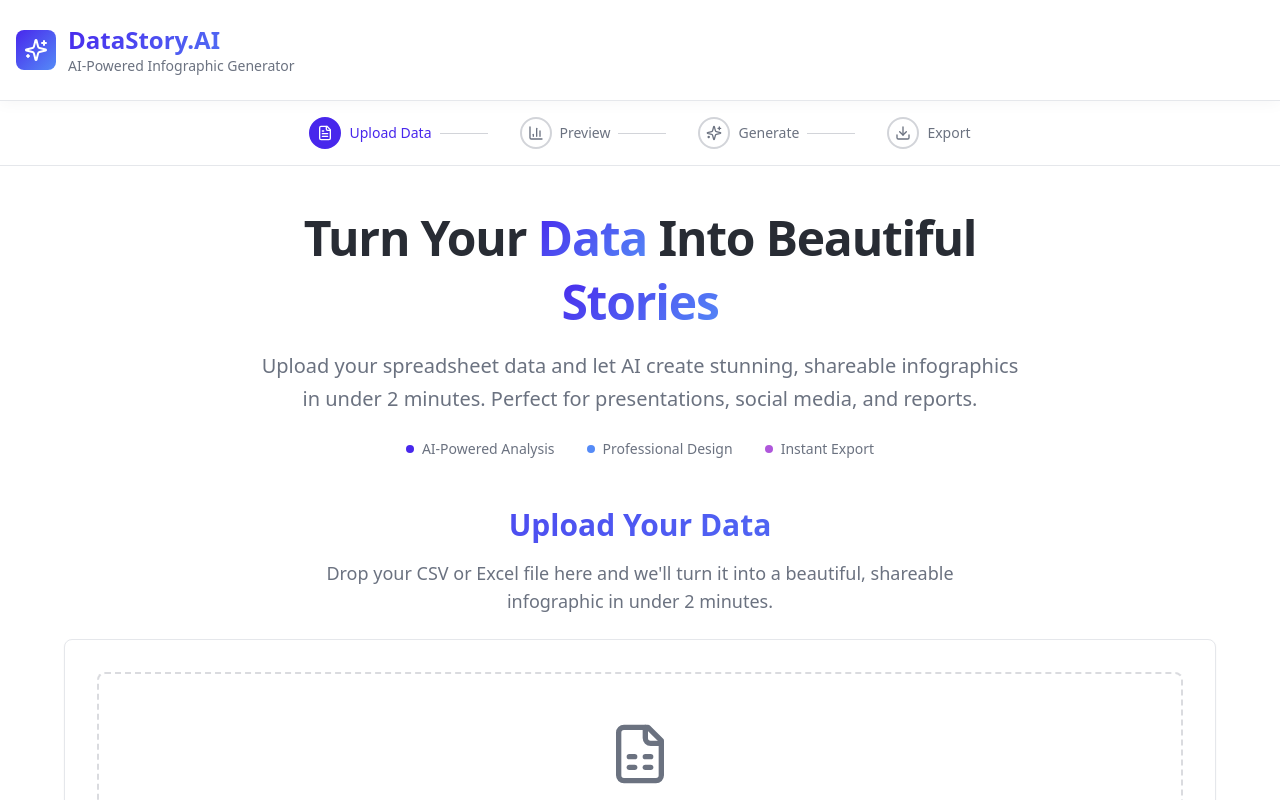
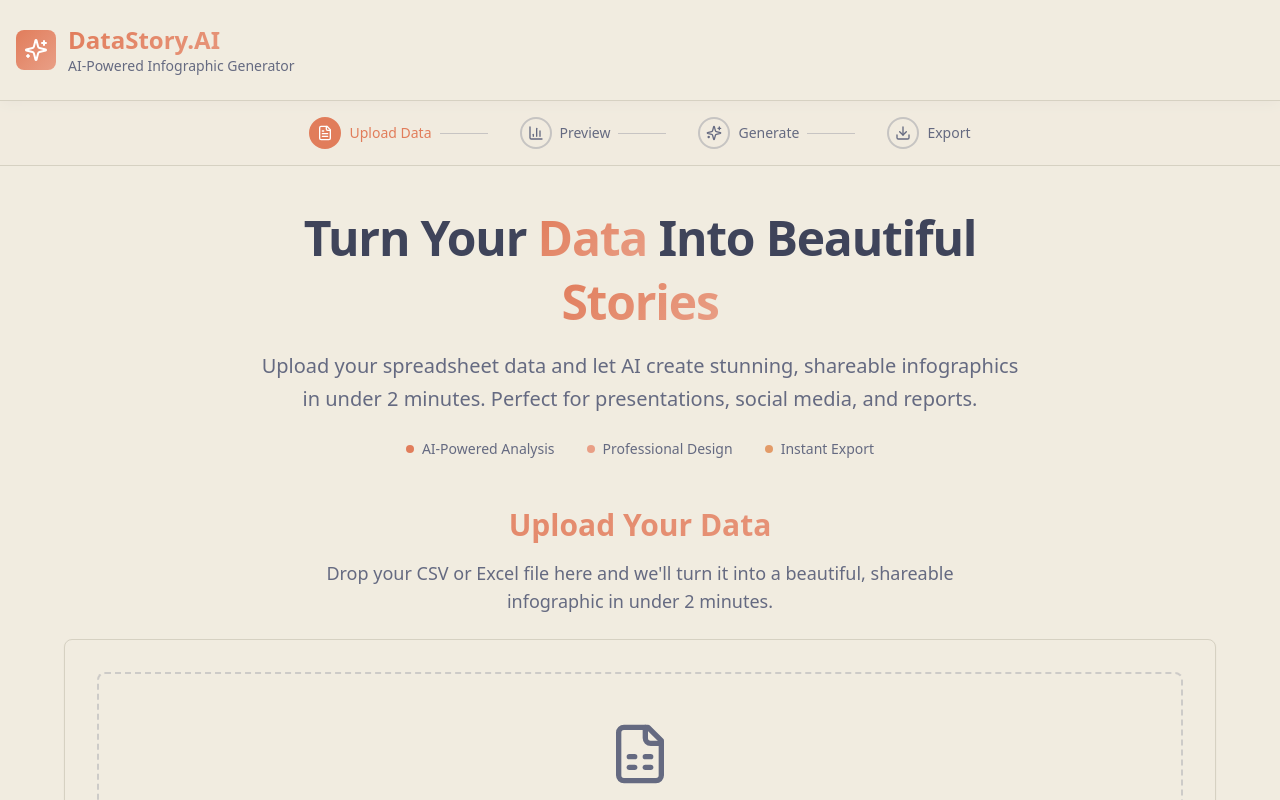
Before and after one commit to BajpaiTech/insight-art-ai, a React (Vite) app: page / in a window 1280 px wide. Shown: the top 800 px of the page. Built offline with nearby package versions, Linux system fonts and the light colour scheme.

Commit message:
Refactor: Apply new color theme
Update the UI color scheme to match the specified palette, ensuring a clean, elegant, and premium aesthetic.

```diff
--- a/src/index.css
+++ b/src/index.css
@@ -8,51 +8,51 @@ All colors MUST be HSL.
 
 @layer base {
   :root {
-    --background: 0 0% 100%;
-    --foreground: 220 13% 18%;
+    --background: 45 37% 91%;
+    --foreground: 228 18% 30%;
 
-    --card: 0 0% 100%;
-    --card-foreground: 220 13% 18%;
+    --card: 45 37% 91%;
+    --card-foreground: 228 18% 30%;
 
-    --popover: 0 0% 100%;
-    --popover-foreground: 220 13% 18%;
+    --popover: 45 37% 91%;
+    --popover-foreground: 228 18% 30%;
 
-    --primary: 250 84% 54%;
-    --primary-foreground: 0 0% 100%;
-    --primary-glow: 250 84% 64%;
+    --primary: 15 69% 62%;
+    --primary-foreground: 45 37% 91%;
+    --primary-glow: 15 69% 72%;
 
-    --secondary: 220 14% 96%;
-    --secondary-foreground: 220 13% 18%;
+    --secondary: 45 20% 85%;
+    --secondary-foreground: 228 18% 30%;
 
-    --muted: 220 14% 96%;
-    --muted-foreground: 220 8.9% 46.1%;
+    --muted: 45 20% 85%;
+    --muted-foreground: 228 12% 45%;
 
-    --accent: 250 100% 95%;
-    --accent-foreground: 250 84% 54%;
+    --accent: 15 45% 88%;
+    --accent-foreground: 15 69% 62%;
 
     --destructive: 0 84.2% 60.2%;
-    --destructive-foreground: 0 0% 98%;
+    --destructive-foreground: 45 37% 91%;
 
-    --border: 220 13% 91%;
-    --input: 220 13% 91%;
-    --ring: 250 84% 54%;
+    --border: 45 20% 80%;
+    --input: 45 20% 80%;
+    --ring: 15 69% 62%;
 
     /* DataStory.AI Brand Colors */
-    --brand-purple: 250 84% 54%;
-    --brand-blue: 220 91% 65%;
-    --brand-gradient: linear-gradient(135deg, hsl(250 84% 54%), hsl(220 91% 65%));
+    --brand-purple: 15 69% 62%;
+    --brand-blue: 15 69% 72%;
+    --brand-gradient: linear-gradient(135deg, hsl(15 69% 62%), hsl(15 69% 72%));
 
     /* Chart Colors */
-    --chart-1: 250 84% 54%;
-    --chart-2: 220 91% 65%;
-    --chart-3: 280 65% 60%;
-    --chart-4: 200 80% 55%;
-    --chart-5: 340 75% 55%;
+    --chart-1: 15 69% 62%;
+    --chart-2: 15 69% 72%;
+    --chart-3: 25 69% 65%;
+    --chart-4: 35 69% 60%;
+    --chart-5: 5 69% 58%;
 
     /* Shadows & Effects */
-    --shadow-soft: 0 4px 12px -2px hsl(220 13% 18% / 0.08);
-    --shadow-medium: 0 8px 25px -5px hsl(220 13% 18% / 0.12);
-    --shadow-glow: 0 0 30px hsl(250 84% 54% / 0.15);
+    --shadow-soft: 0 4px 12px -2px hsl(228 18% 30% / 0.08);
+    --shadow-medium: 0 8px 25px -5px hsl(228 18% 30% / 0.12);
+    --shadow-glow: 0 0 30px hsl(15 69% 62% / 0.15);
 
     /* Animations */
     --animation-smooth: all 0.3s cubic-bezier(0.4, 0, 0.2, 1);
@@ -60,59 +60,59 @@ All colors MUST be HSL.
 
     --radius: 0.5rem;
 
-    --sidebar-background: 0 0% 98%;
+    --sidebar-background: 45 37% 91%;
 
-    --sidebar-foreground: 240 5.3% 26.1%;
+    --sidebar-foreground: 228 18% 30%;
 
-    --sidebar-primary: 240 5.9% 10%;
+    --sidebar-primary: 15 69% 62%;
 
-    --sidebar-primary-foreground: 0 0% 98%;
+    --sidebar-primary-foreground: 45 37% 91%;
 
-    --sidebar-accent: 240 4.8% 95.9%;
+    --sidebar-accent: 45 20% 85%;
 
-    --sidebar-accent-foreground: 240 5.9% 10%;
+    --sidebar-accent-foreground: 228 18% 30%;
 
-    --sidebar-border: 220 13% 91%;
+    --sidebar-border: 45 20% 80%;
 
-    --sidebar-ring: 217.2 91.2% 59.8%;
+    --sidebar-ring: 15 69% 62%;
   }
 
   .dark {
-    --background: 222.2 84% 4.9%;
-    --foreground: 210 40% 98%;
+    --background: 228 18% 15%;
+    --foreground: 45 37% 91%;
 
-    --card: 222.2 84% 4.9%;
-    --card-foreground: 210 40% 98%;
+    --card: 228 18% 20%;
+    --card-foreground: 45 37% 91%;
 
-    --popover: 222.2 84% 4.9%;
-    --popover-foreground: 210 40% 98%;
+    --popover: 228 18% 20%;
+    --popover-foreground: 45 37% 91%;
 
-    --primary: 210 40% 98%;
-    --primary-foreground: 222.2 47.4% 11.2%;
+    --primary: 15 69% 62%;
+    --primary-foreground: 45 37% 91%;
 
-    --secondary: 217.2 32.6% 17.5%;
-    --secondary-foreground: 210 40% 98%;
+    --secondary: 228 15% 25%;
+    --secondary-foreground: 45 37% 91%;
 
-    --muted: 217.2 32.6% 17.5%;
-    --muted-foreground: 215 20.2% 65.1%;
+    --muted: 228 15% 25%;
+    --muted-foreground: 45 20% 70%;
 
-    --accent: 217.2 32.6% 17.5%;
-    --accent-foreground: 210 40% 98%;
+    --accent: 15 45% 30%;
+    --accent-foreground: 15 69% 62%;
 
     --destructive: 0 62.8% 30.6%;
-    --destructive-foreground: 210 40% 98%;
+    --destructive-foreground: 45 37% 91%;
 
-    --border: 217.2 32.6% 17.5%;
-    --input: 217.2 32.6% 17.5%;
-    --ring: 212.7 26.8% 83.9%;
-    --sidebar-background: 240 5.9% 10%;
-    --sidebar-foreground: 240 4.8% 95.9%;
-    --sidebar-primary: 224.3 76.3% 48%;
-    --sidebar-primary-foreground: 0 0% 100%;
-    --sidebar-accent: 240 3.7% 15.9%;
-    --sidebar-accent-foreground: 240 4.8% 95.9%;
-    --sidebar-border: 240 3.7% 15.9%;
-    --sidebar-ring: 217.2 91.2% 59.8%;
+    --border: 228 15% 35%;
+    --input: 228 15% 35%;
+    --ring: 15 69% 62%;
+    --sidebar-background: 228 18% 15%;
+    --sidebar-foreground: 45 37% 91%;
+    --sidebar-primary: 15 69% 62%;
+    --sidebar-primary-foreground: 45 37% 91%;
+    --sidebar-accent: 228 15% 25%;
+    --sidebar-accent-foreground: 45 37% 91%;
+    --sidebar-border: 228 15% 35%;
+    --sidebar-ring: 15 69% 62%;
   }
 }
 
```
